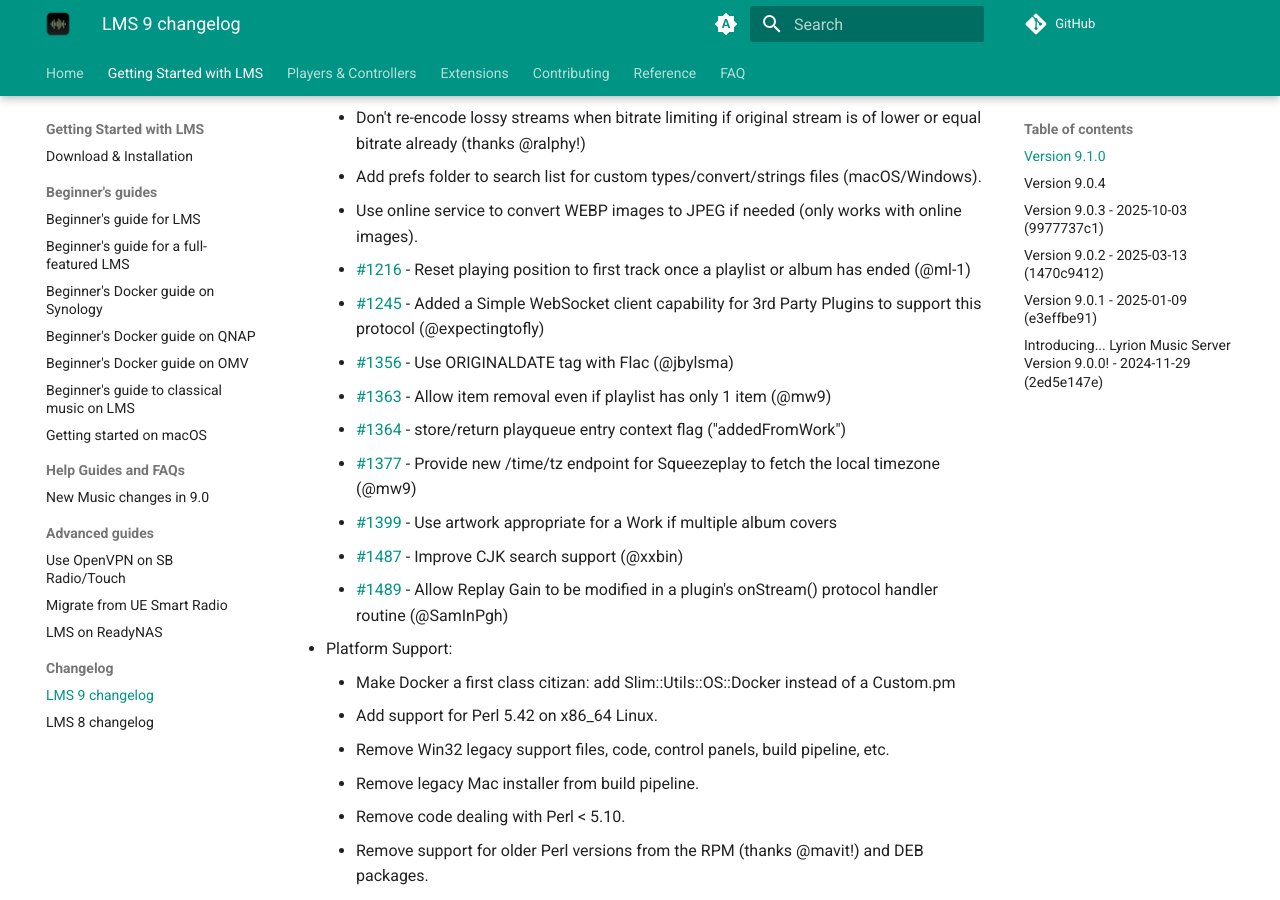
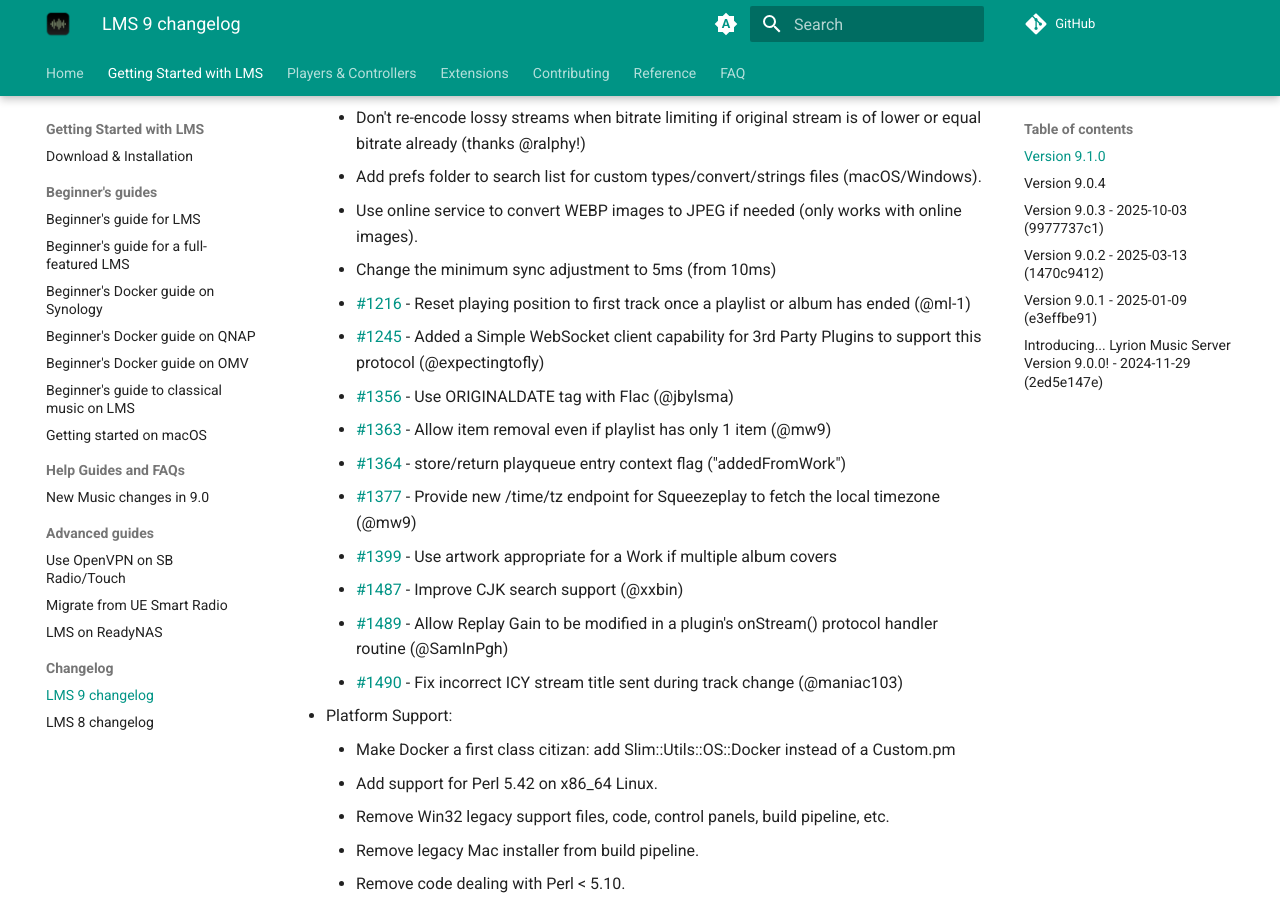
Before and after one commit to LMS-Community/lms-community.github.io, an MkDocs documentation site: the page built from docs/getting-started/changelog-lms9.md, in a window 1280 px wide and 900 px high, scrolled down 1250 px. Built offline with MkDocs 1.6.1 and Material for MkDocs 9.7.7, drawn with Linux system fonts in a browser that asks for light colours; a script that is not in the unit is left out; plug-ins that fetch from the network failed and are left out; comment, search, counter and statistics services are not loaded.

```diff
--- a/docs/getting-started/changelog-lms9.md
+++ b/docs/getting-started/changelog-lms9.md
@@ -30,6 +30,7 @@
 	- Don't re-encode lossy streams when bitrate limiting if original stream is of lower or equal bitrate already (thanks @ralphy!)
 	- Add prefs folder to search list for custom types/convert/strings files (macOS/Windows).
 	- Use online service to convert WEBP images to JPEG if needed (only works with online images).
+	- Change the minimum sync adjustment to 5ms (from 10ms)
 	- [#1216](https://github.com/LMS-Community/slimserver/pull/1216) \- Reset playing position to first track once a playlist or album has ended (@ml-1)
 	- [#1245](https://github.com/LMS-Community/slimserver/pull/1245) \- Added a Simple WebSocket client capability for 3rd Party Plugins to support this protocol (@expectingtofly)
 	- [#1356](https://github.com/LMS-Community/slimserver/pull/1356) \- Use ORIGINALDATE tag with Flac (@jbylsma)
@@ -39,6 +40,7 @@
 	- [#1399](https://github.com/LMS-Community/slimserver/pull/1399) \- Use artwork appropriate for a Work if multiple album covers
 	- [#1487](https://github.com/LMS-Community/slimserver/pull/1487) \- Improve CJK search support (@xxbin)
 	- [#1489](https://github.com/LMS-Community/slimserver/pull/1489) \- Allow Replay Gain to be modified in a plugin's onStream() protocol handler routine (@SamInPgh)
+	- [#1490](https://github.com/LMS-Community/slimserver/pull/1490) \- Fix incorrect ICY stream title sent during track change (@maniac103)
 
 - Platform Support:
 
```
